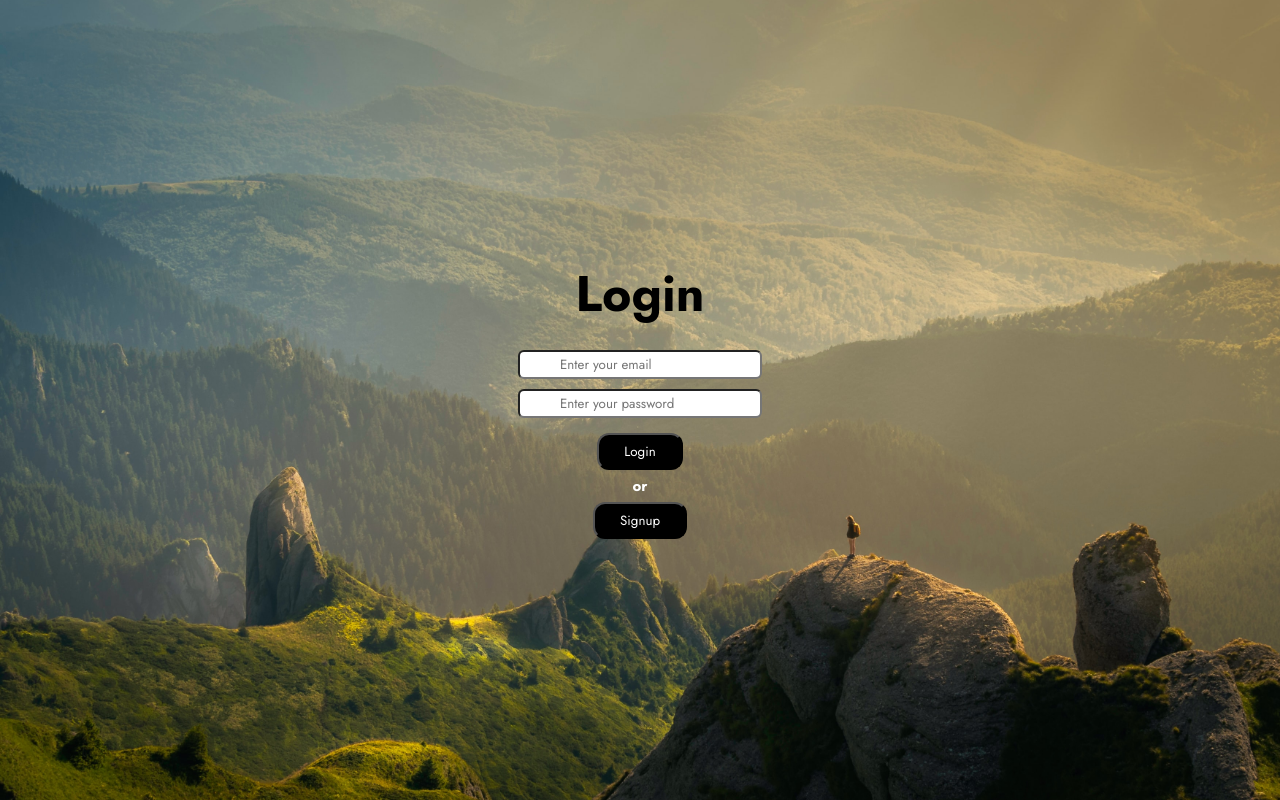
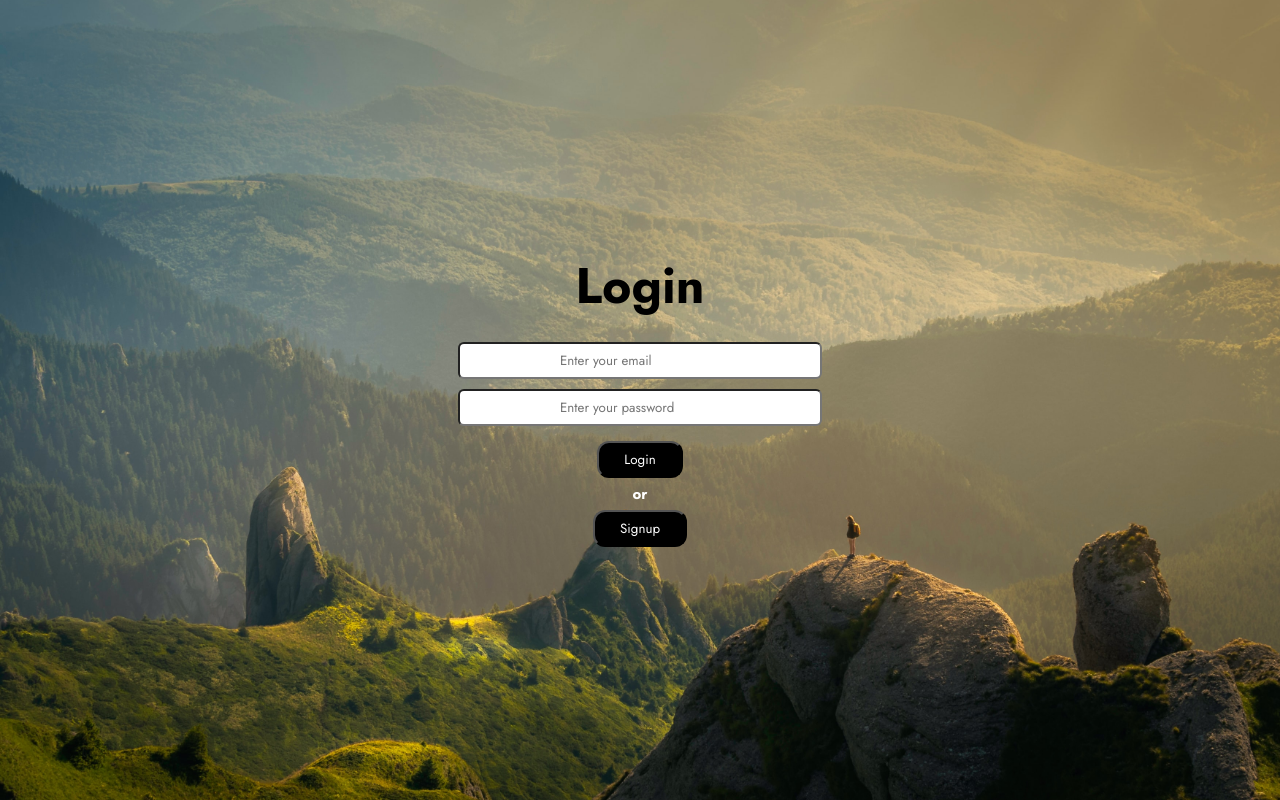
Before and after one commit to pt3002/PPL-Project, a React (Create React App) app in the folder Frontend/: page / in a window 1280 px wide. Built offline with nearby package versions, Linux system fonts and the light colour scheme.

Commit message:
changed input size

```diff
--- a/Frontend/src/Pages/LoginPage/LoginPage.css
+++ b/Frontend/src/Pages/LoginPage/LoginPage.css
@@ -21,7 +21,7 @@
 .inputClass{
     margin-bottom: 1rem;
     border-radius: 6px;
-    padding: 0.3rem 4rem;
+    padding: 0.7rem 10rem;
 }
 
 button{
--- a/Frontend/src/Pages/Sign-UpPage/SignUpPage.css
+++ b/Frontend/src/Pages/Sign-UpPage/SignUpPage.css
@@ -20,7 +20,7 @@
 .inputClass{
     margin-bottom: 1rem;
     border-radius: 6px;
-    padding: 0.3rem 4rem;
+    padding: 0.7rem 10rem;
 }
 
 button{
```
